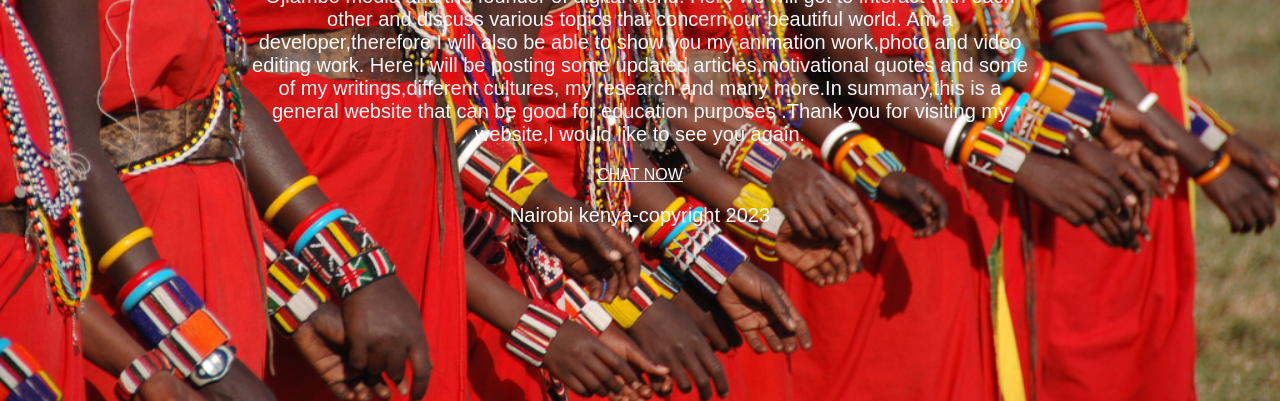
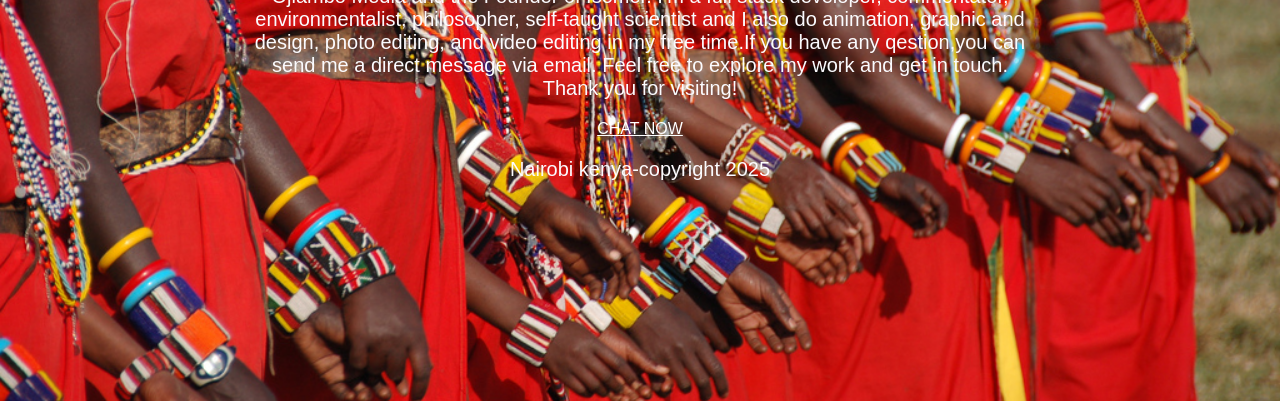
Before and after one commit to uzorke/ojiambouzor, a plain HTML site: page index.html in a window 1280 px wide. Shown: the part 399-800 px from the top of the page. Drawn offline with Linux system fonts and the light colour scheme.

Commit message:
Update index.html

```diff
--- a/index.html
+++ b/index.html
@@ -1,8 +1,8 @@
 <!DOCTYPE html>
 <html lang="en">
 <head>
-    <meta charset="UTF-8">
-    <meta name="viewport" content="width=device-width, initial-scale=1.0">
+    <meta charset="UTF-8" />
+    <meta name="viewport" content="width=device-width, initial-scale=1.0" />
     <title>ISAAC OJIAMBO</title>
     <link rel="stylesheet" href="style.css">
 </head>
@@ -38,16 +38,13 @@
   <footer>
     <h1>Digital world</h1>
 <p>Hello,welcome to my website,am Sir <a href="">Isaac Ojiambo</a> from Nairobi,Kenya.
-    Am the CEO of Ojiambo media and the founder of digital world.
-    Here we will get to interact with each other and discuss various topics that concern our beautiful world.
-    Am a developer,therefore I will also be able to show you my animation work,photo and video editing work.
-    Here I will be posting some updated articles,motivational quotes and some of my writings,different cultures,
-    my research and many more.In summary,this is a general website that can be good for education purposes
-    .Thank you for visiting my website,I would like to see you again.</p>
+I’m the CEO of Ojiambo Media and the Founder of Isomer.
+I’m a full stack developer, commentator, environmentalist, philosopher, self-taught scientist and I also do animation, graphic and design, photo editing, and video editing in my free time.If you have any qestion,you can send me a direct message via email.
+Feel free to explore my work and get in touch. Thank you for visiting!</p>
 
 
     <a href="mailto:isaacojiambo47@gmail.com?subject=Animation">CHAT NOW</a>
-    <p>Nairobi kenya-copyright 2023</p>
+    <p>Nairobi kenya-copyright 2025</p>
   </footer>
 
 
```
